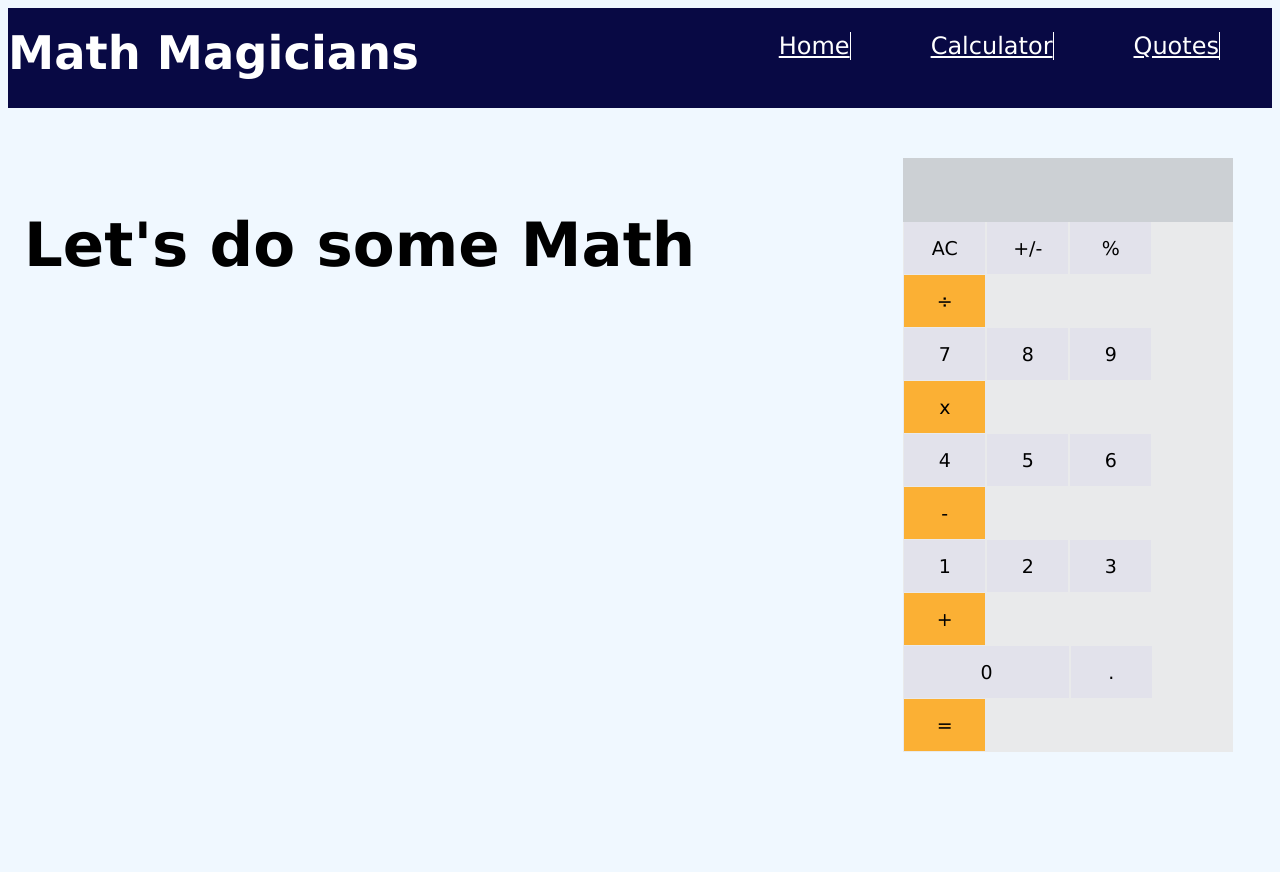
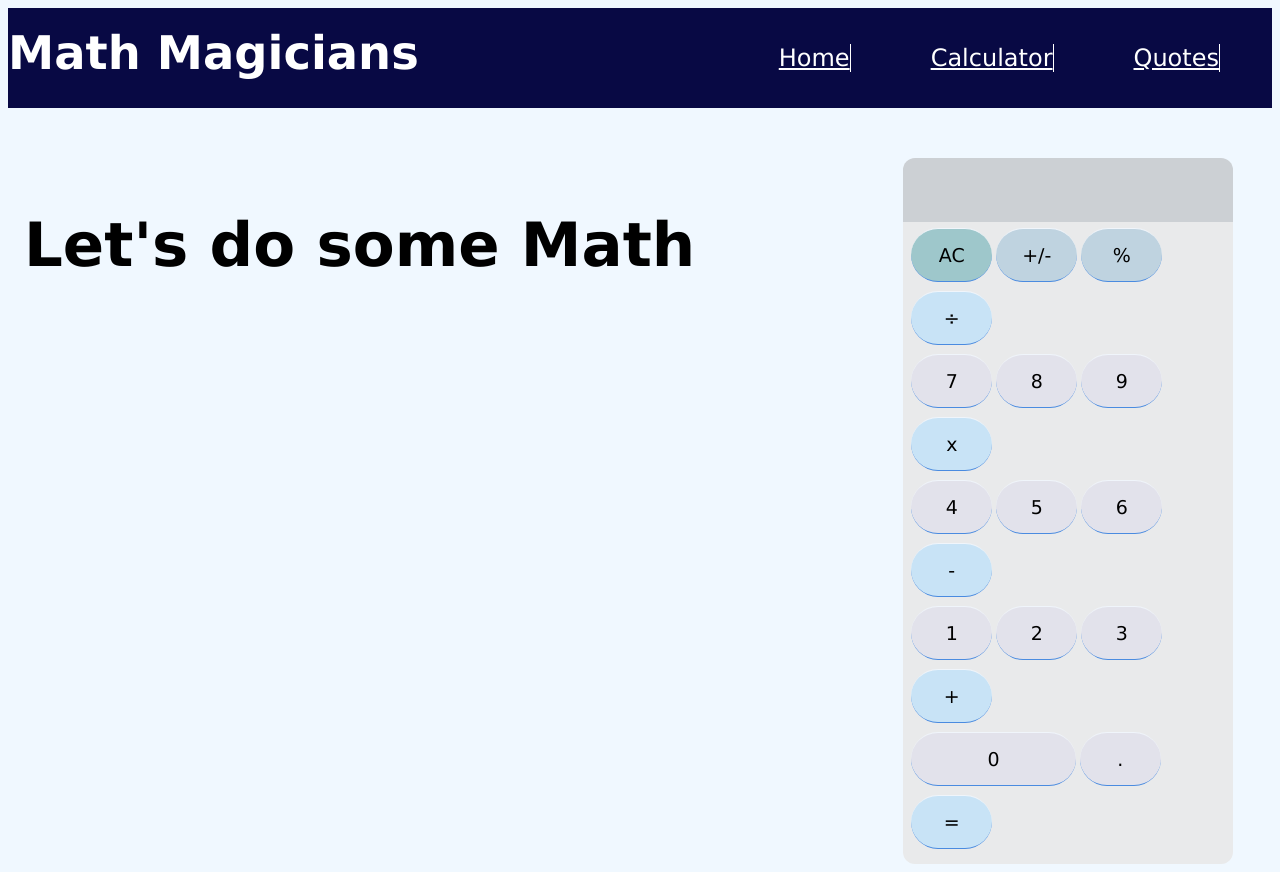
Before and after one commit to ijeomaodinko/Math-magicians, a React (Create React App) app: page /#/Calculator in a window 1280 px wide. Before the commit the page ends 800 px from the top, so only its background shows below. Built offline with nearby package versions, Linux system fonts and the light colour scheme.

Commit message:
Add styles

```diff
--- a/src/App.js
+++ b/src/App.js
@@ -1,4 +1,3 @@
-// import React from 'react';
 import React from 'react';
 import { Routes, Route } from 'react-router-dom';
 import Calculator from './components/Calculator';
--- a/src/components/Calculator.css
+++ b/src/components/Calculator.css
@@ -15,6 +15,7 @@ body {
   align-items: center;
   justify-content: center;
   margin-left: 6rem;
+  border-radius: 12px;
 }
 
 button {
@@ -26,11 +27,26 @@ button {
   text-decoration: none;
   display: inline-block;
   font-size: 19px;
-  margin: 1px 1px;
+  margin: 9px 2px;
   cursor: pointer;
   min-height: 30px;
   min-width: 81px;
   margin-top: 0;
+  border-radius: 29px;
+  border-bottom: #4a8be0 1px solid;
+  border-top: #f0f5fb 1px solid;
+}
+
+.allClear {
+  background-color: #9ec7cb;
+}
+
+.plusMinus, .percent {
+  background-color: #bfd3e0;
+}
+
+.button-box {
+  padding: 6px;
 }
 
 button.zero {
@@ -40,7 +56,7 @@ button.zero {
 }
 
 button.last {
-  background-color: #fbb034;
+  background-color: #c8e3f6;
 }
 
 button:hover {
@@ -57,6 +73,9 @@ button:active {
   background-color: #4357692d;
   margin-top: 0;
   margin-bottom: 0;
+  border-top-right-radius: 12px;
+  border-top-left-radius: 12px;
+  padding-top: 16px;
 }
 
 div.screen {
--- a/src/components/NavBar.css
+++ b/src/components/NavBar.css
@@ -34,7 +34,7 @@ ul {
 li {
   color: white;
   text-decoration: none;
-  margin-top: auto;
+  margin-top: 12px;
   margin-bottom: auto;
 }
 
```
Also changed, not shown: 1 other file (tests, documents, lock files or other folders).
